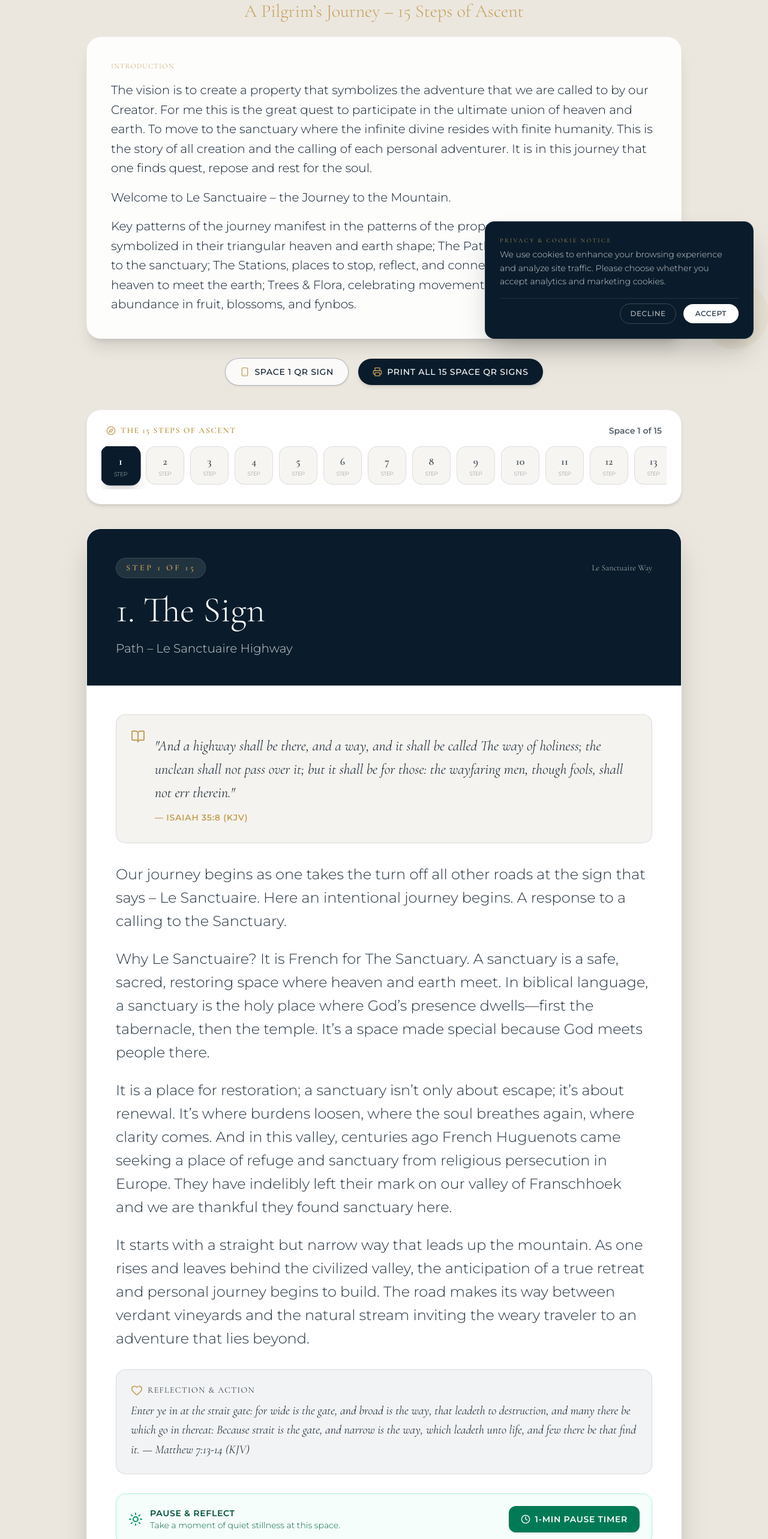
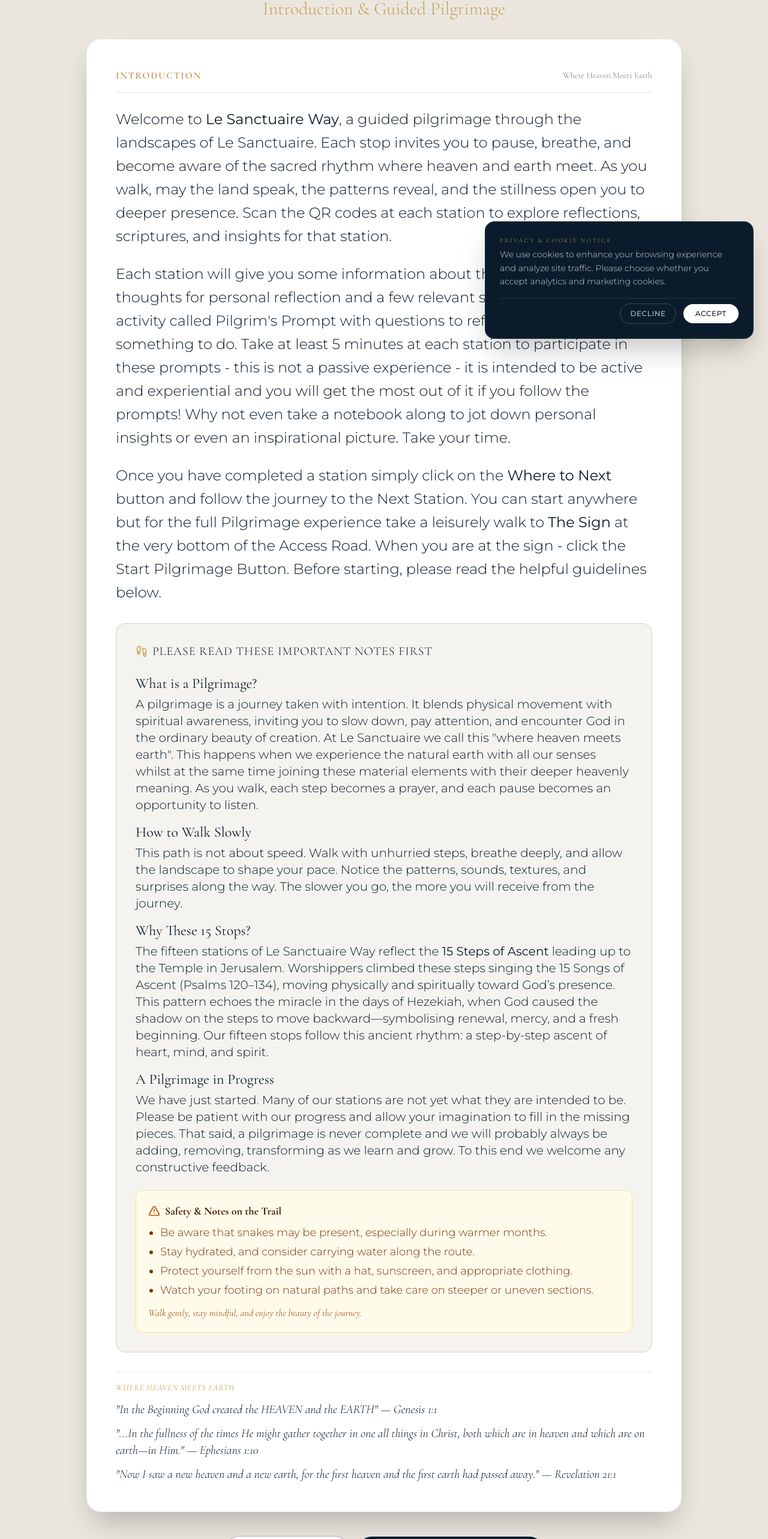
Before and after one commit to matthewblewett-hub/montbleu, a React (Vite) app: page /pilgrimage in a window 1280 px wide. Shown: the part 219-2785 px from the top of the page at 60% size. Built offline with nearby package versions, Linux system fonts and the light colour scheme.

Commit message:
Update Le Sanctuaire Way: use exact Google Sites home page introduction and exact 15 stops

```diff
--- a/src/pages/Pilgrimage.tsx
+++ b/src/pages/Pilgrimage.tsx
@@ -2,7 +2,7 @@ import React, { useState, useEffect } from 'react';
 import { Helmet } from 'react-helmet-async';
 import { motion, AnimatePresence } from 'framer-motion';
 import { useSearchParams } from 'react-router-dom';
-import { MapPin, Compass, ChevronRight, ChevronLeft, Printer, Sparkles, BookOpen, Smartphone, X, Heart, Sun, Clock } from 'lucide-react';
+import { MapPin, Compass, ChevronRight, ChevronLeft, Printer, Sparkles, BookOpen, Smartphone, X, Heart, Sun, Clock, Footprints, AlertTriangle } from 'lucide-react';
 import SectionObserver from '../components/ui/SectionObserver';
 
 interface Space {
@@ -15,12 +15,6 @@ interface Space {
     meditationText: string[];
     actionPrompt?: string;
 }
-
-const INTRODUCTION_TEXT = [
-    "The vision is to create a property that symbolizes the adventure that we are called to by our Creator. For me this is the great quest to participate in the ultimate union of heaven and earth. To move to the sanctuary where the infinite divine resides with finite humanity. This is the story of all creation and the calling of each personal adventurer. It is in this journey that one finds quest, repose and rest for the soul.",
-    "Welcome to Le Sanctuaire – the Journey to the Mountain.",
-    "Key patterns of the journey manifest in the patterns of the property: The mountains, symbolized in their triangular heaven and earth shape; The Paths, moving the pilgrim closer to the sanctuary; The Stations, places to stop, reflect, and connect; Water, flowing down from heaven to meet the earth; Trees & Flora, celebrating movement towards heaven and abundance in fruit, blossoms, and fynbos."
-];
 
 const SPACES: Space[] = [
     {
@@ -261,8 +255,8 @@ const Pilgrimage: React.FC = () => {
     return (
         <div className="pt-24 pb-20 min-h-screen bg-sanctuary-sand">
             <Helmet>
-                <title>Le Sanctuaire Way | A Pilgrim’s Journey – 15 Steps of Ascent</title>
-                <meta name="description" content="Le Sanctuaire Way — A 15-step spiritual walking pilgrimage across Mont Bleu estate in Franschhoek." />
+                <title>The Le Sanctuaire Way | Introduction & 15-Station Pilgrimage</title>
+                <meta name="description" content="Welcome to Le Sanctuaire Way — a 15-station guided spiritual walking trail through the landscapes of Le Sanctuaire in Franschhoek." />
             </Helmet>
 
             <div className="container mx-auto px-4 max-w-5xl">
@@ -271,21 +265,98 @@ const Pilgrimage: React.FC = () => {
                     <span className="text-sm md:text-base font-serif uppercase tracking-[0.3em] text-sanctuary-gold mb-3 block font-semibold">
                         Mont Bleu • Le Sanctuaire Farm
                     </span>
-                    <h1 className="text-4xl md:text-6xl lg:text-7xl font-serif text-sanctuary-blue mb-4">
-                        Le Sanctuaire Way
+                    <h1 className="text-4xl md:text-6xl lg:text-7xl font-serif text-sanctuary-blue mb-3">
+                        The Le Sanctuaire Way
                     </h1>
-                    <h2 className="text-xl md:text-3xl font-serif text-sanctuary-gold mb-6 font-medium">
-                        A Pilgrim’s Journey – 15 Steps of Ascent
+                    <h2 className="text-xl md:text-3xl font-serif text-sanctuary-gold mb-8 font-medium">
+                        Introduction & Guided Pilgrimage
                     </h2>
 
-                    {/* Introduction Block */}
-                    <div className="bg-white/90 backdrop-blur-md p-6 md:p-10 rounded-3xl border border-sanctuary-stone/50 shadow-xl text-left space-y-4 text-base md:text-xl text-sanctuary-blue/90 font-light leading-relaxed mb-8">
-                        <h3 className="text-xs uppercase tracking-widest text-sanctuary-gold font-serif font-bold">Introduction</h3>
-                        {INTRODUCTION_TEXT.map((para, idx) => (
-                            <p key={idx} className="text-base md:text-xl text-sanctuary-blue leading-relaxed font-light">
-                                {para}
-                            </p>
-                        ))}
+                    {/* Exact Google Sites Introduction Section */}
+                    <div className="bg-white p-8 md:p-12 rounded-3xl border border-sanctuary-stone/50 shadow-2xl text-left space-y-6 text-lg md:text-2xl text-sanctuary-blue leading-relaxed font-light mb-10">
+                        <div className="pb-4 border-b border-sanctuary-blue/10 flex items-center justify-between">
+                            <span className="text-sm md:text-base uppercase tracking-widest text-sanctuary-gold font-serif font-bold">
+                                Introduction
+                            </span>
+                            <span className="text-xs md:text-sm text-sanctuary-blue/60 font-serif">
+                                Where Heaven Meets Earth
+                            </span>
+                        </div>
+
+                        <p className="text-lg md:text-2xl text-sanctuary-blue leading-relaxed font-light">
+                            Welcome to <strong>Le Sanctuaire Way</strong>, a guided pilgrimage through the landscapes of Le Sanctuaire. Each stop invites you to pause, breathe, and become aware of the sacred rhythm where heaven and earth meet. As you walk, may the land speak, the patterns reveal, and the stillness open you to deeper presence. Scan the QR codes at each station to explore reflections, scriptures, and insights for that station.
+                        </p>
+
+                        <p className="text-lg md:text-2xl text-sanctuary-blue leading-relaxed font-light">
+                            Each station will give you some information about the station, some thoughts for personal reflection and a few relevant scriptures and an activity called <em>Pilgrim's Prompt</em> with questions to reflect on or even something to do. Take at least 5 minutes at each station to participate in these prompts - this is not a passive experience - it is intended to be active and experiential and you will get the most out of it if you follow the prompts! Why not even take a notebook along to jot down personal insights or even an inspirational picture. Take your time.
+                        </p>
+
+                        <p className="text-lg md:text-2xl text-sanctuary-blue leading-relaxed font-light">
+                            Once you have completed a station simply click on the <strong>Where to Next</strong> button and follow the journey to the Next Station. You can start anywhere but for the full Pilgrimage experience take a leisurely walk to <strong>The Sign</strong> at the very bottom of the Access Road. When you are at the sign - click the Start Pilgrimage Button. Before starting, please read the helpful guidelines below.
+                        </p>
+
+                        {/* Guided Notes Box */}
+                        <div className="my-8 p-6 md:p-8 bg-sanctuary-sand/50 rounded-2xl border border-sanctuary-blue/15 space-y-6">
+                            <h4 className="text-base md:text-xl font-serif text-sanctuary-blue font-bold uppercase tracking-wider flex items-center space-x-2">
+                                <Footprints className="w-5 h-5 text-sanctuary-gold" />
+                                <span>Please read these important notes first</span>
+                            </h4>
+
+                            <div className="space-y-4 text-base md:text-xl text-sanctuary-blue">
+                                <div>
+                                    <strong className="font-serif text-sanctuary-blue block text-lg md:text-2xl mb-1">What is a Pilgrimage?</strong>
+                                    <p className="font-light">
+                                        A pilgrimage is a journey taken with intention. It blends physical movement with spiritual awareness, inviting you to slow down, pay attention, and encounter God in the ordinary beauty of creation. At Le Sanctuaire we call this "where heaven meets earth". This happens when we experience the natural earth with all our senses whilst at the same time joining these material elements with their deeper heavenly meaning. As you walk, each step becomes a prayer, and each pause becomes an opportunity to listen.
+                                    </p>
+                                </div>
+
+                                <div>
+                                    <strong className="font-serif text-sanctuary-blue block text-lg md:text-2xl mb-1">How to Walk Slowly</strong>
+                                    <p className="font-light">
+                                        This path is not about speed. Walk with unhurried steps, breathe deeply, and allow the landscape to shape your pace. Notice the patterns, sounds, textures, and surprises along the way. The slower you go, the more you will receive from the journey.
+                                    </p>
+                                </div>
+
+                                <div>
+                                    <strong className="font-serif text-sanctuary-blue block text-lg md:text-2xl mb-1">Why These 15 Stops?</strong>
+                                    <p className="font-light">
+                                        The fifteen stations of Le Sanctuaire Way reflect the <strong>15 Steps of Ascent</strong> leading up to the Temple in Jerusalem. Worshippers climbed these steps singing the 15 Songs of Ascent (Psalms 120–134), moving physically and spiritually toward God’s presence. This pattern echoes the miracle in the days of Hezekiah, when God caused the shadow on the steps to move backward—symbolising renewal, mercy, and a fresh beginning. Our fifteen stops follow this ancient rhythm: a step-by-step ascent of heart, mind, and spirit.
+                                    </p>
+                                </div>
+
+                                <div>
+                                    <strong className="font-serif text-sanctuary-blue block text-lg md:text-2xl mb-1">A Pilgrimage in Progress</strong>
+                                    <p className="font-light">
+                                        We have just started. Many of our stations are not yet what they are intended to be. Please be patient with our progress and allow your imagination to fill in the missing pieces. That said, a pilgrimage is never complete and we will probably always be adding, removing, transforming as we learn and grow. To this end we welcome any constructive feedback.
+                                    </p>
+                                </div>
+                            </div>
+
+                            {/* Safety Callout */}
+                            <div className="mt-6 p-5 bg-amber-50 border border-amber-200 rounded-xl text-amber-900 space-y-2">
+                                <span className="font-serif font-bold text-sm md:text-lg flex items-center space-x-2 text-amber-950">
+                                    <AlertTriangle className="w-5 h-5 text-amber-700" />
+                                    <span>Safety & Notes on the Trail</span>
+                                </span>
+                                <ul className="list-disc pl-5 space-y-1 text-sm md:text-lg font-light text-amber-900">
+                                    <li>Be aware that snakes may be present, especially during warmer months.</li>
+                                    <li>Stay hydrated, and consider carrying water along the route.</li>
+                                    <li>Protect yourself from the sun with a hat, sunscreen, and appropriate clothing.</li>
+                                    <li>Watch your footing on natural paths and take care on steeper or uneven sections.</li>
+                                </ul>
+                                <p className="text-sm md:text-base font-serif italic pt-1 text-amber-800">
+                                    Walk gently, stay mindful, and enjoy the beauty of the journey.
+                                </p>
+                            </div>
+                        </div>
+
+                        {/* Scriptural Anchors */}
+                        <div className="pt-4 border-t border-sanctuary-blue/10 space-y-3 text-base md:text-xl font-serif text-sanctuary-blue italic">
+                            <p className="text-sanctuary-gold font-bold uppercase tracking-wider text-xs md:text-sm">Where Heaven Meets Earth</p>
+                            <p>"In the Beginning God created the HEAVEN and the EARTH" — Genesis 1:1</p>
+                            <p>"...In the fullness of the times He might gather together in one all things in Christ, both which are in heaven and which are on earth—in Him." — Ephesians 1:10</p>
+                            <p>"Now I saw a new heaven and a new earth, for the first heaven and the first earth had passed away." — Revelation 21:1</p>
+                        </div>
                     </div>
 
                     {/* Print & QR Action Bar */}
@@ -364,7 +435,7 @@ const Pilgrimage: React.FC = () => {
                             <div className="p-6 md:p-8 rounded-2xl bg-sanctuary-sand/50 border border-sanctuary-blue/10 relative">
                                 <BookOpen className="w-6 h-6 text-sanctuary-gold absolute top-6 left-6" />
                                 <div className="pl-8">
-                                    <p className="text-base md:text-2xl text-sanctuary-blue font-serif italic leading-relaxed mb-3">
+                                    <p className="text-lg md:text-2xl text-sanctuary-blue font-serif italic leading-relaxed mb-3">
                                         "{activeSpace.scripture}"
                                     </p>
                                     {activeSpace.scriptureRef && (
@@ -400,7 +471,7 @@ const Pilgrimage: React.FC = () => {
                             <div className="p-6 rounded-2xl bg-sanctuary-blue/5 border border-sanctuary-blue/10">
                                 <h3 className="text-xs md:text-sm uppercase tracking-widest text-sanctuary-blue font-serif font-bold mb-2 flex items-center space-x-2">
                                     <Heart className="w-5 h-5 text-sanctuary-gold" />
-                                    <span>Reflection & Action</span>
+                                    <span>Pilgrim's Prompt</span>
                                 </h3>
                                 <p className="text-base md:text-xl text-sanctuary-blue font-serif italic leading-relaxed">
                                     {activeSpace.actionPrompt}
@@ -414,16 +485,16 @@ const Pilgrimage: React.FC = () => {
                                 <Sun className="w-6 h-6 text-emerald-600 flex-shrink-0" />
                                 <div>
                                     <span className="block text-xs md:text-sm font-semibold uppercase tracking-wider text-emerald-900">Pause & Reflect</span>
-                                    <p className="text-xs md:text-sm text-emerald-800">Take a moment of quiet stillness at this space.</p>
+                                    <p className="text-xs md:text-sm text-emerald-800">Take 5 minutes of quiet stillness at this space.</p>
                                 </div>
                             </div>
 
                             <button
-                                onClick={() => setMeditationTimer(meditationTimer ? null : 60)}
+                                onClick={() => setMeditationTimer(meditationTimer ? null : 300)}
                                 className="px-5 py-3 bg-emerald-700 text-white rounded-xl text-xs md:text-sm uppercase tracking-wider font-semibold hover:bg-emerald-800 transition-colors flex items-center justify-center space-x-2 flex-shrink-0 shadow-sm"
                             >
                                 <Clock className="w-4 h-4" />
-                                <span>{meditationTimer ? `Pause Timer (${meditationTimer}s)` : '1-Min Pause Timer'}</span>
+                                <span>{meditationTimer ? `Pause Timer (${Math.floor(meditationTimer / 60)}m ${meditationTimer % 60}s)` : '5-Min Pause Timer'}</span>
                             </button>
                         </div>
 
```
